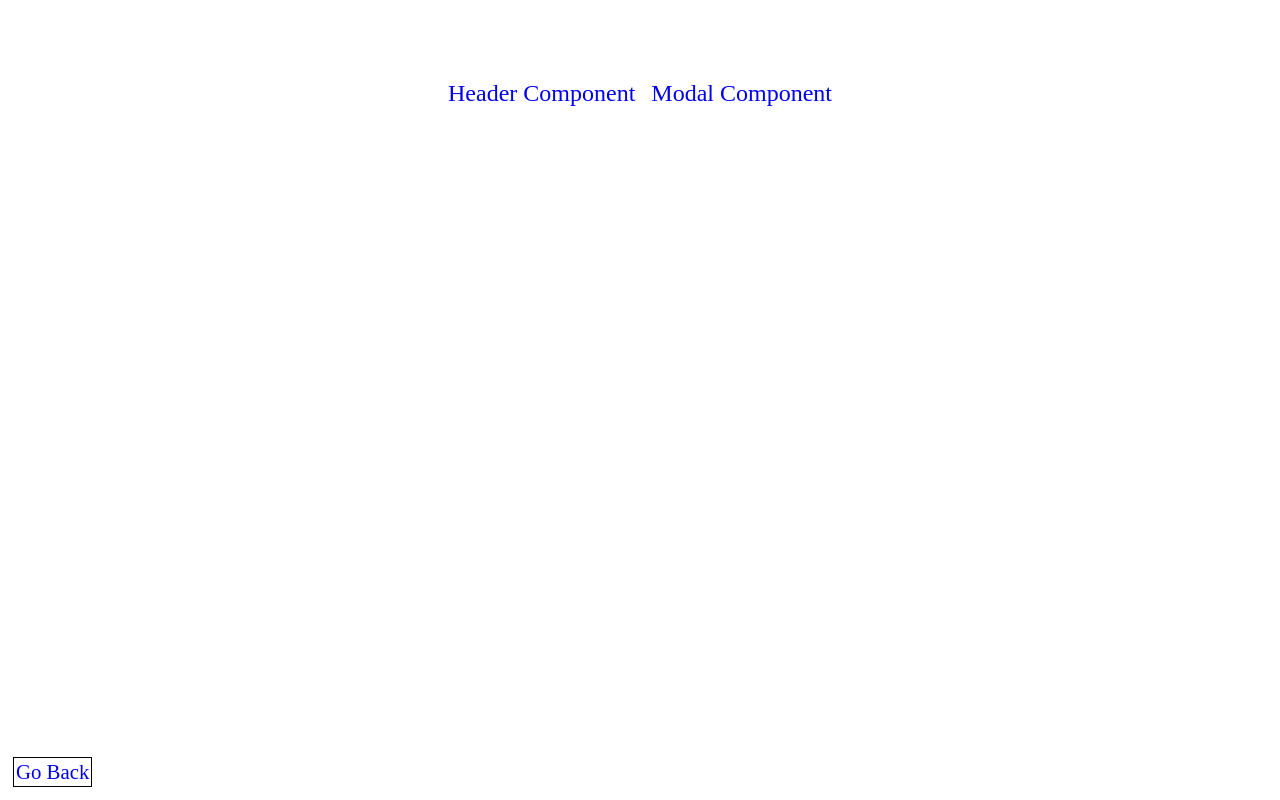
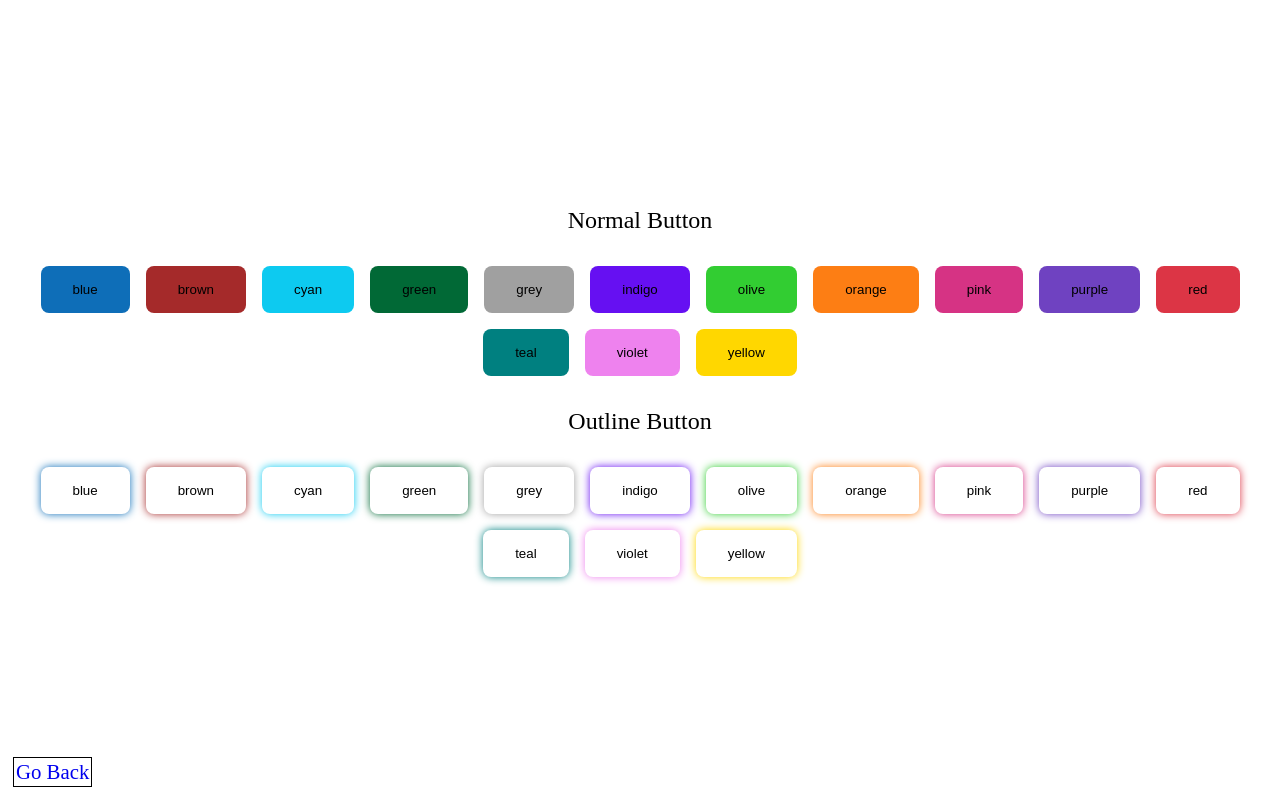
Before and after one commit to blntgvn42/react-components-design, a React (Create React App) app: page /button in a window 1280 px wide. Built offline with nearby package versions, Linux system fonts and the light colour scheme.

Commit message:
Button component completed

```diff
--- a/src/App.js
+++ b/src/App.js
@@ -2,11 +2,13 @@ import { Link, Route, Switch } from "react-router-dom";
 import Home from "./components/Home/Home";
 import Header from "./components/Header/Header";
 import Modal from "./components/Modal/Modal";
+import Button from "./components/Button/Button";
 
 function App() {
   return (
     <div>
       <Switch>
+        <Route path="/button" component={Button} />
         <Route path="/modal" component={Modal} />
         <Route path="/header" component={Header} />
         <Route path="/" component={Home} />
--- /dev/null
+++ b/src/components/Button/Button.js
@@ -0,0 +1,43 @@
+import React from "react";
+import "./Button.scoped.scss";
+
+function Button() {
+  const colors = [
+    "blue",
+    "brown",
+    "cyan",
+    "green",
+    "grey",
+    "indigo",
+    "olive",
+    "orange",
+    "pink",
+    "purple",
+    "red",
+    "teal",
+    "violet",
+    "yellow",
+  ];
+
+  return (
+    <div className="button">
+      <div>Normal Button</div>
+      <div className="button__normal">
+        {colors.map((color) => (
+          <button key={color} className={`button__${color}`}>
+            {color}
+          </button>
+        ))}
+      </div>
+      <div>Outline Button</div>
+      <div className="button__outlined">
+        {colors.map((color) => (
+          <button key={color} className={`button__${color} outlined`}>
+            {color}
+          </button>
+        ))}
+      </div>
+    </div>
+  );
+}
+export default Button;
--- /dev/null
+++ b/src/components/Button/Button.scoped.scss
@@ -0,0 +1,52 @@
+$colors: ("blue":#0E6EB8, "brown": #A52A2A, "cyan": #0dcaf0, "green": #016936,
+  "grey": #A0A0A0, "indigo": #6610f2, "olive": #32CD32, "orange": #fd7e14,
+  "pink": #d63384, "purple": #6f42c1, "red": #dc3545, "teal": #008080,
+  "violet": #EE82EE, "yellow": #FFD700);
+
+.button {
+  display: flex;
+  flex-direction: column;
+  row-gap: 1rem;
+  height: 100vh;
+  align-items: center;
+  justify-content: center;
+
+  *:not(button) {
+    font-size: 1.5rem;
+  }
+
+  .button__normal,
+  .button__outlined {
+    display: flex;
+    justify-content: center;
+    align-items: center;
+    flex-wrap: wrap;
+    gap: 1rem;
+
+    padding: 1rem;
+
+    button {
+      padding: 1rem 2rem;
+      border: none;
+      border-radius: .5rem;
+      cursor: pointer;
+      transition: transform .25s ease-in-out;
+
+      &:hover {
+        transform: scale(1.1);
+      }
+    }
+  }
+
+  @each $name,
+  $code in $colors {
+    &__#{$name} {
+      background-color: $code;
+    }
+
+    &__#{$name}.outlined {
+      background-color: #fff;
+      box-shadow: 0 0 .5rem $code;
+    }
+  }
+}
--- a/src/components/Home/Home.js
+++ b/src/components/Home/Home.js
@@ -7,6 +7,7 @@ function Home() {
     <div className="home">
       <Link to="header">Header Component</Link>
       <Link to="modal">Modal Component</Link>
+      <Link to="button">Button Component</Link>
     </div>
   );
 }
```
